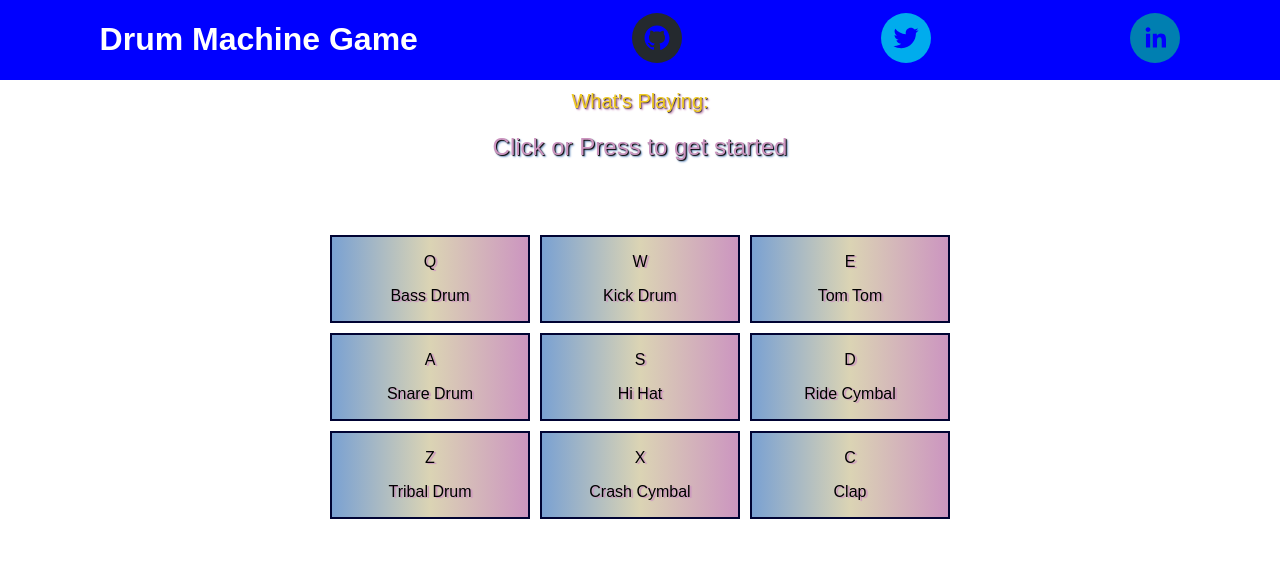
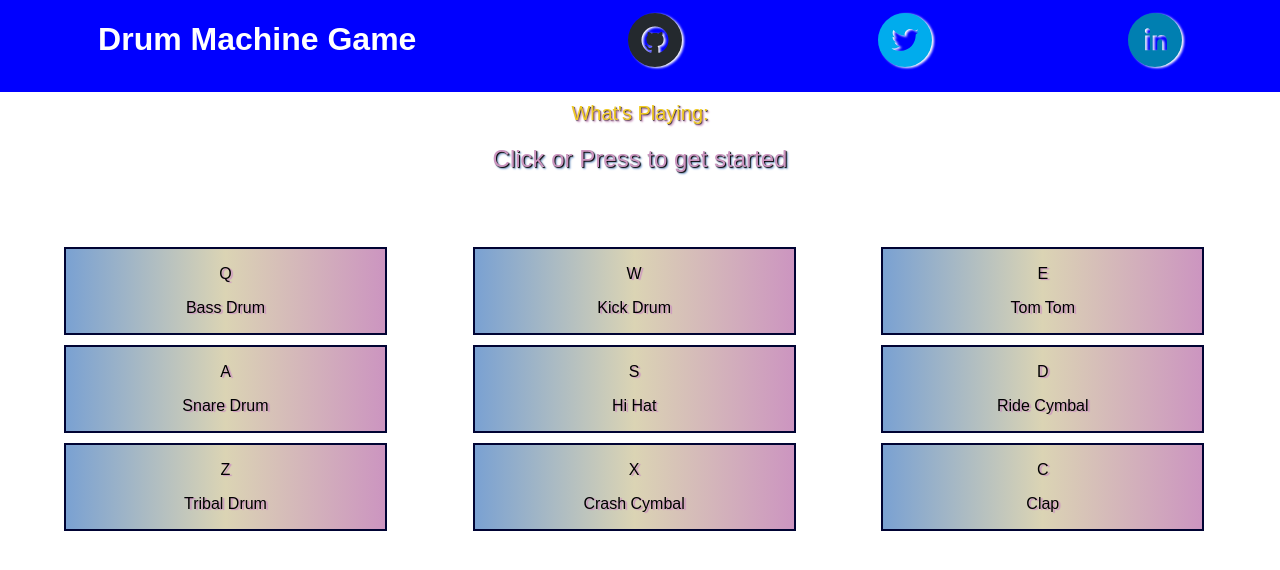
Before and after one commit to petercr/react-drum-machine, a React app: page / in a window 1280 px wide. Shown: the top 570 px of the page. Built offline with nearby package versions, Linux system fonts and the light colour scheme.

Commit message:
changed .social-icons to .social && added filter: drop-shadow() Also added styling for .social

```diff
--- a/src/App.css
+++ b/src/App.css
@@ -1,9 +1,10 @@
 /* Styling by ID */
 #drum-display {
   display: grid;
-  grid-template-columns: 200px 200px 200px;
-  grid-gap: 10px;
+  grid-template-columns: 1fr 1fr 1fr;
+    grid-gap: 10px;
   padding-top: 5%;
+  padding-left: 5%;
   justify-content: center;
 }
 
@@ -31,13 +32,17 @@
   display: flex;
   flex-direction: row;
   justify-content: space-around;
+  flex-wrap: wrap;
   background-color: blue;
   color: #ffffff;
   text-align: center;
 }
 
-.social-icon {
+.social {
   margin-top: 1%;
+  margin-bottom: 2%;
+  padding: 2px 2px;
+  filter: drop-shadow(2px 1px 1px #fff);
 }
 
 .top-banners {
@@ -49,8 +54,7 @@
 }
 
 .drum-pad {
-  /* height: 100px;
-    width: 100px; */
+  width: 80%;
   background: #cc95c0; /* fallback for old browsers */
   background: -webkit-linear-gradient(
     to right,
@@ -74,3 +78,14 @@
     text-shadow: 2px 1px 1px #cc95c0;
 
 }
+
+/* Media Queries!!!
+* You know you :heart: them
+*/
+
+@media (max-width: 376px) {
+  .social {
+    margin-bottom: 25px;
+    filter: drop-shadow(2px 1px 1px #fff);
+  }
+}
```
